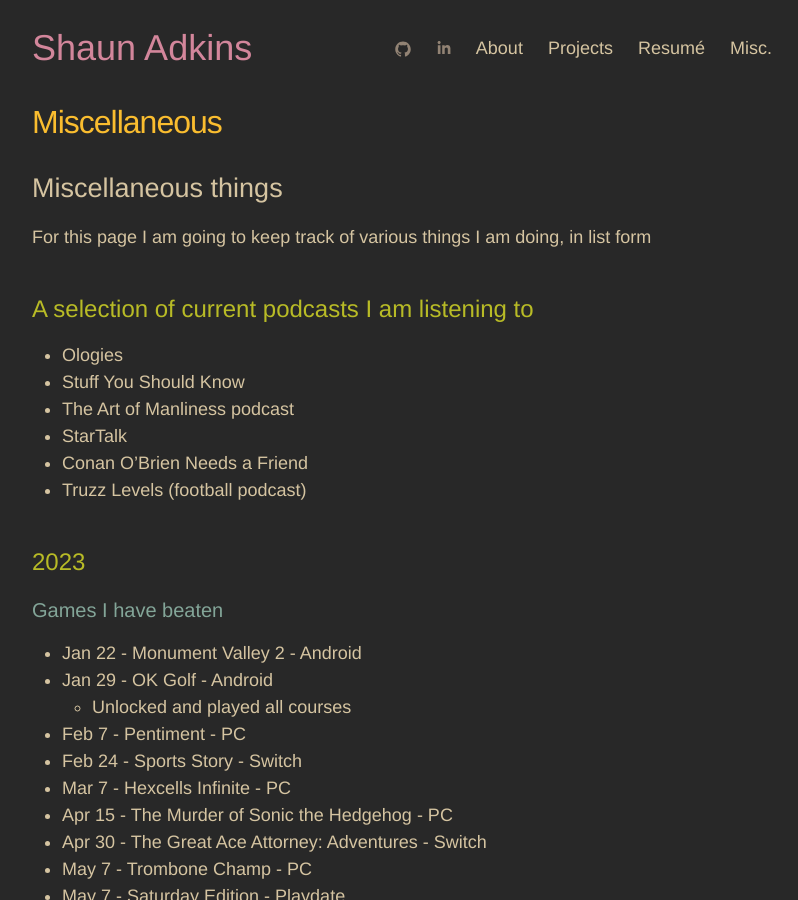
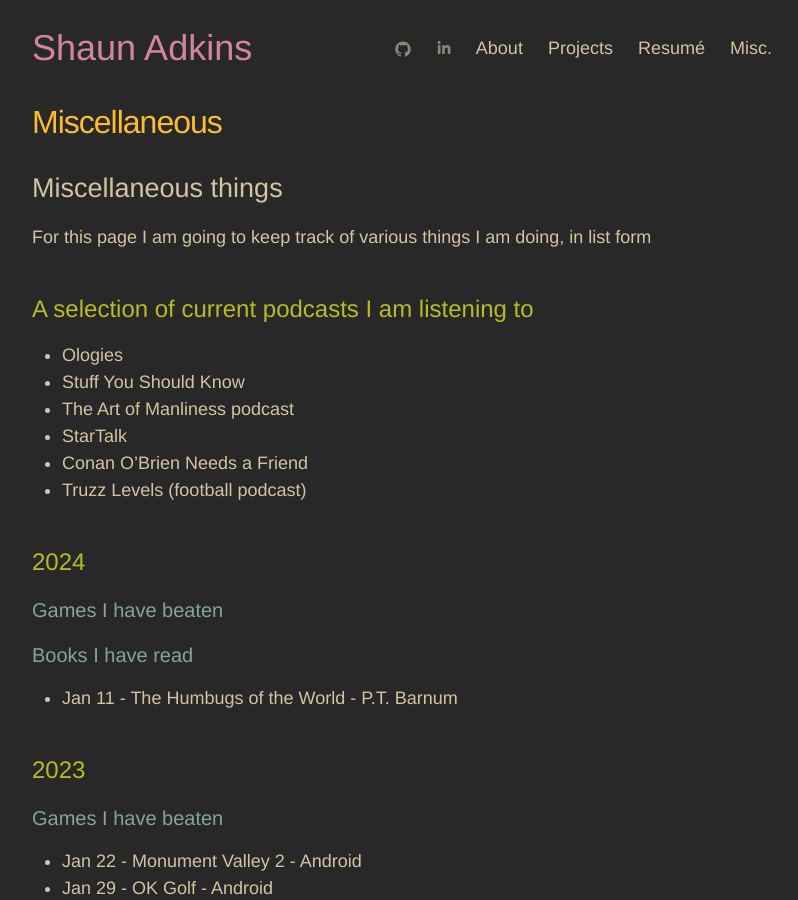
Before and after one commit to adkinsrs/sadkins_site, a Jekyll site: the page built from misc.md, in a window 1280 px wide and 900 px high. Shown: the whole window, without its empty margins (238-1036 px from the left). Built offline with Jekyll 4.4.1, drawn with Linux system fonts in a browser that asks for light colours.

Commit message:
read a book

```diff
--- a/misc.md
+++ b/misc.md
@@ -16,6 +16,14 @@
 * StarTalk
 * Conan O'Brien Needs a Friend
 * Truzz Levels (football podcast)
+
+## 2024
+
+### Games I have beaten
+
+### Books I have read
+
+* Jan 11 - The Humbugs of the World - P.T. Barnum
 
 ## 2023
 
```
